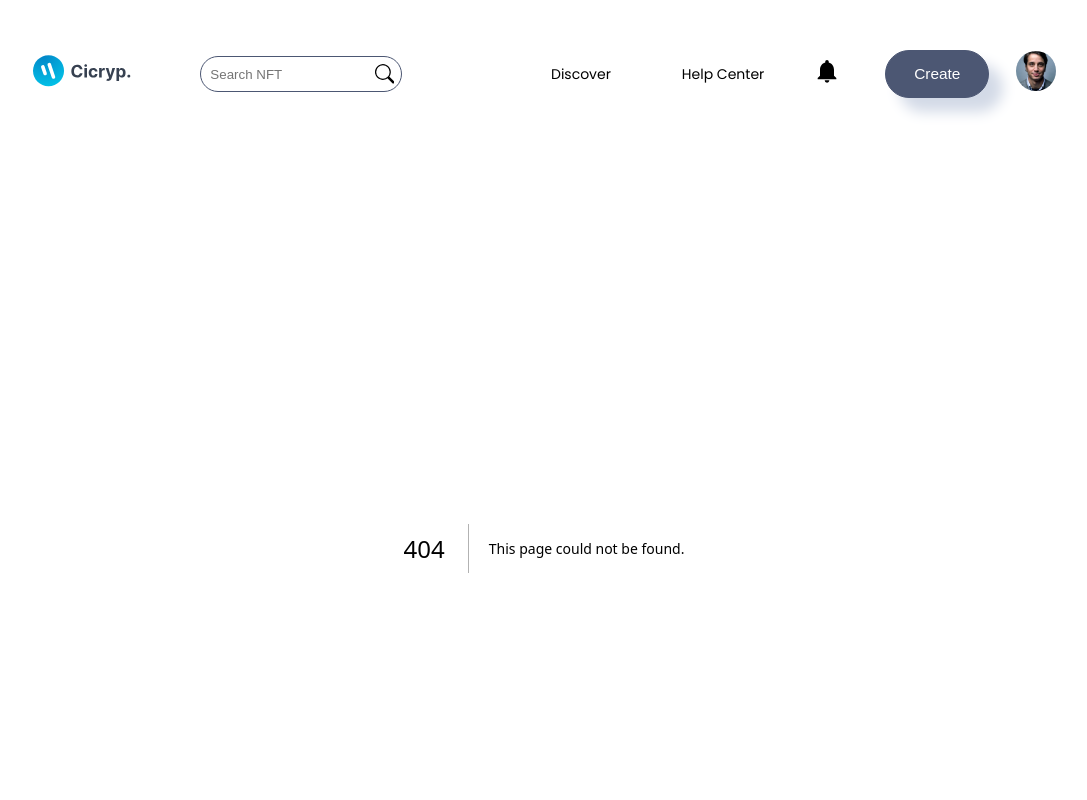
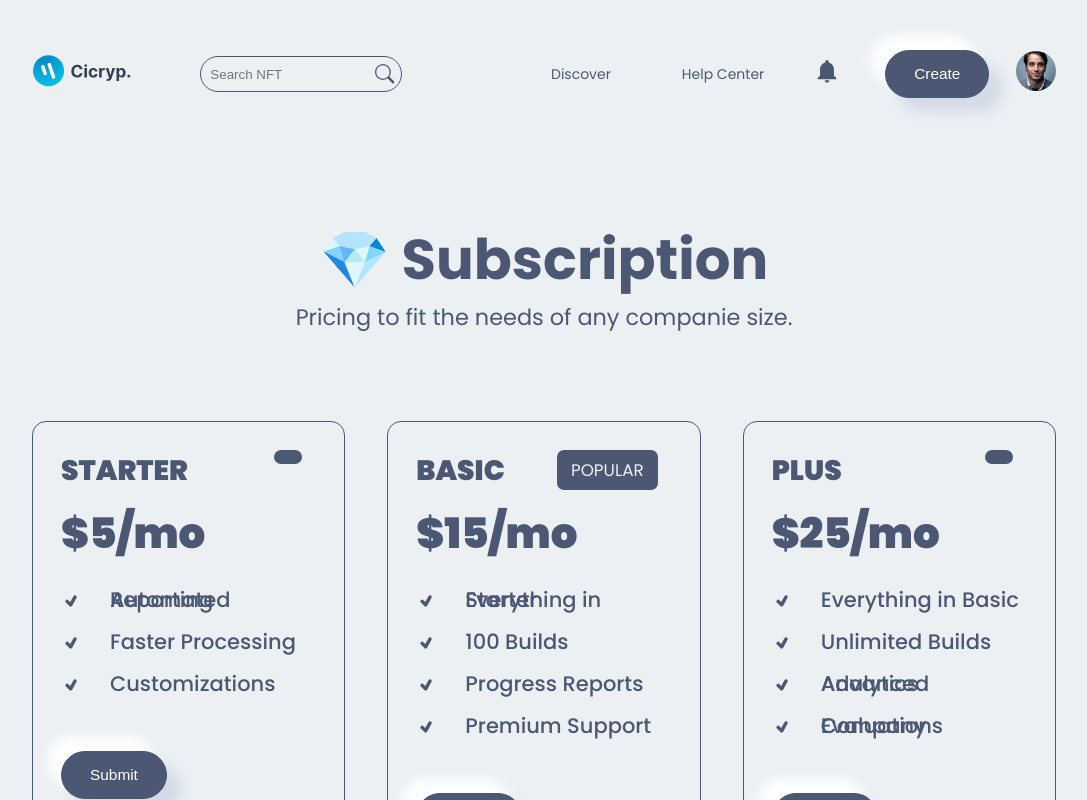
Before and after one commit to Chintanvck/nft-marketplace, a Next.js app: page /subscription in a window 1280 px wide. Before the commit this address had no page. Shown: the top 800 px of the page, without its empty margins (96-1183 px from the left). Built offline with nearby package versions, Linux system fonts and the light colour scheme.

Commit message:
30. Subscription structure + CSS ✅

```diff
--- /dev/null
+++ b/src/Subscription/Subscription.jsx
@@ -0,0 +1,37 @@
+import React from 'react'
+import Style from "./Subscription.module.css"
+
+import { TiTick } from "react-icons/ti";
+import { Button } from '@/component/componentsindex';
+
+const Subscription = ({el , i}) => {
+  return (
+    <div className={Style.SubscriptionBox}>
+      <div className={Style.SubscriptionBox_box}>
+        <span className={Style.SubscriptionBox_box_span}>{el.plan}</span>
+        <small className={Style.SubscriptionBox_box_small}>
+          {el.popular || ""}
+        </small>
+        <p className={Style.SubscriptionBox_box_price}>{el.price}</p>
+
+        <div className={Style.SubscriptionBox_box_info}>
+          {el.service.map((el, i) => (
+            <p className={Style.SubscriptionBox_box_info_para} key={i + 1}>
+              <span>
+                <TiTick />
+              </span>
+              {el}
+            </p>
+          ))}
+        </div>
+        <Button
+          btnName="Submit"
+          handleClick={() => {}}
+          classStyle={Style.button}
+        />
+      </div>
+    </div>
+  )
+}
+
+export default Subscription
--- /dev/null
+++ b/src/Subscription/Subscription.module.css
@@ -0,0 +1,52 @@
+.SubscriptionBox{
+    border:  1px solid var(--icons-color);
+    padding: 2rem;
+    border-radius: 1rem;
+    position: relative;
+    transition:  all .3s ease-in;
+    cursor: pointer;
+}
+
+.SubscriptionBox:hover{
+    box-shadow: var(--box-shadow);
+}
+
+.SubscriptionBox_box_span{
+    font-size: 2rem;
+    font-weight: 900;
+}
+
+.SubscriptionBox_box_small{
+    position: absolute;
+    right: 3rem;
+    font-size: 1.2rem;
+    background-color: var(--icons-color);
+    color: var(--main-bg-color);
+    padding: .5rem 1rem;
+    border-radius: .5rem;
+}
+
+.SubscriptionBox_box_price{
+    font-size: 3rem;
+    line-height: 0;
+    font-weight: 900;
+}
+
+.SubscriptionBox_box_info{
+    margin: 4rem 0;
+}
+
+.SubscriptionBox_box_info_para{
+    display: flex;
+    align-items: center;
+    gap: 2rem;
+    font-weight: 500;
+    font-size: 1.5rem;
+    line-height: 0;
+}
+
+@media screen and (max-width: 35em) {
+    .SubscriptionBox_box_info_para{
+        font-size: 1rem;
+    }
+}
--- a/src/pages/globals.css
+++ b/src/pages/globals.css
@@ -1,4 +1,3 @@
-
 @import url('https://fonts.googleapis.com/css2?family=Poppins:ital,wght@0,100;0,200;0,300;0,400;0,500;0,600;0,700;0,800;0,900;1,100;1,200;1,300;1,400;1,500;1,600;1,700;1,800;1,900&display=swap');
 
 :root{
@@ -57,7 +56,7 @@
   background:  var(--icons-color);
   width: .5rem;
 }
-/* 0@media (prefers-color-scheme: dark) {
+/* @media (prefers-color-scheme: light) {
   html {
     color-scheme: dark;
   }
--- /dev/null
+++ b/src/pages/subscription.js
@@ -0,0 +1,62 @@
+import React from 'react'
+import Style from "../style/subscription.module.css"
+
+import Subscription from '@/Subscription/Subscription'
+
+const subscription = () => {
+
+    const subscriptionArray = [
+        {
+            plan: "STARTER",
+            price: "$5/mo",
+            popular: "",
+            service: ["Automated Reporting", "Faster Processing", "Customizations"],
+            info: "Literally you probably haven't heard of them jean shorts.",
+        },
+        {
+            plan: "BASIC",
+            price: "$15/mo",
+            popular: "POPULAR",
+            service: [
+                "Everything in Starter",
+                "100 Builds",
+                "Progress Reports",
+                "Premium Support",
+            ],
+
+            info: "Literally you probably haven't heard of them jean shorts.",
+        },
+        {
+            plan: "PLUS",
+            price: "$25/mo",
+            popular: "",
+            service: [
+                "Everything in Basic",
+                "Unlimited Builds",
+                "Advanced Analytics",
+                "Company Evaluations",
+            ],
+
+            info: "Literally you probably haven't heard of them jean shorts.",
+        },
+    ];
+
+    return (
+        <div className={Style.Subscription}>
+            <div className={Style.Subscription_box}>
+                <div className={Style.Subscription_box_info}>
+                    <h1>💎 Subscription</h1>
+                    <p>Pricing to fit the needs of any companie size.</p>
+                </div>
+
+                <div className={Style.Subscription_box_box}>
+                    {subscriptionArray.map((el, i) => (
+                        <Subscription key={i + 1} i={1} el={el} />
+                    ))}
+                </div>
+            </div>
+        </div>
+    )
+}
+
+export default subscription
--- /dev/null
+++ b/src/style/subscription.module.css
@@ -0,0 +1,70 @@
+.Subscription{
+    width: 100%;
+    margin-block: 7rem;
+}
+
+.Subscription_box{
+    width: 80%;
+    margin: 0 auto;
+}
+
+.Subscription_box_info{
+    text-align: center;
+    line-height: 0;
+}
+
+.Subscription_box_info h1{
+    font-size: 4rem;
+    line-height: .5;
+}
+
+.Subscription_box_info p{
+    font-size: 1.6rem;
+    line-height: .5;
+}
+
+.Subscription_box_box{
+    display: grid;
+    grid-template-columns: repeat(3, 1fr);
+    gap: 3rem;
+    margin-top: 7rem;
+}
+
+@media screen and (max-width: 35em) {
+
+    .Subscription{
+        margin-block: 4rem;
+    }
+    .Subscription_box{
+        width: 90%;
+    }
+    .Subscription_box_info h1{
+        font-size: 2rem;
+    }
+
+    .Subscription_box_info p{
+        font-size: 1rem;
+    }
+    .Subscription_box_box{
+        grid-template-columns: 1fr;
+    }
+}
+
+@media screen and (min-width: 455px ) and (max-width: 1024px) {
+    .Subscription{
+        margin-block: 4rem;
+    }
+    .Subscription_box{
+        width: 90%;
+    }
+    .Subscription_box_info h1{
+        font-size: 2rem;
+    }
+
+    .Subscription_box_info p{
+        font-size: 1rem;
+    }
+    .Subscription_box_box{
+        grid-template-columns: 1fr 1fr;
+    }
+}
```
